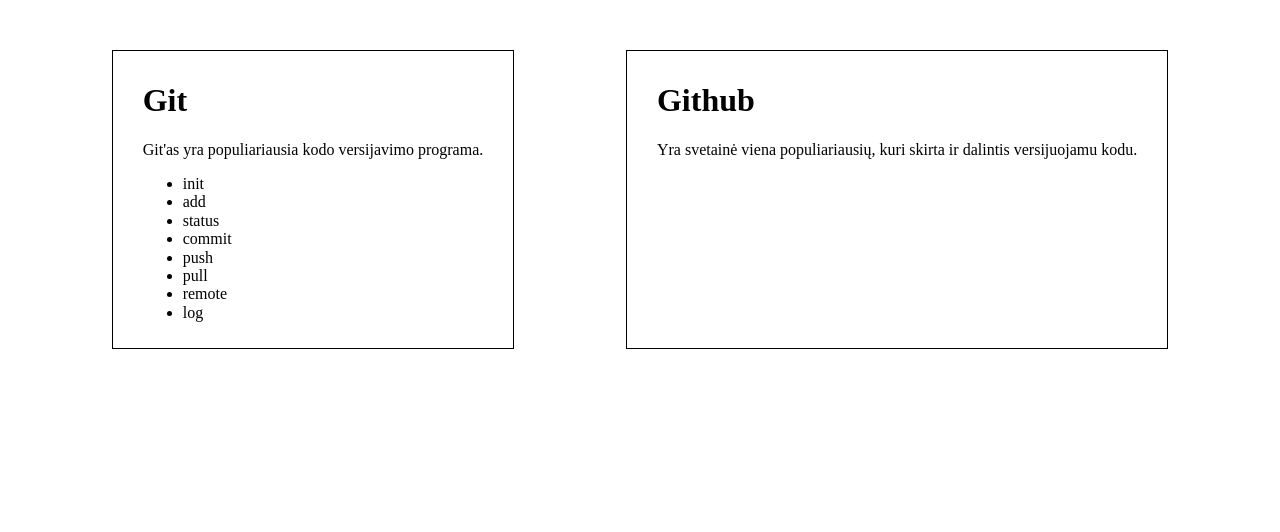
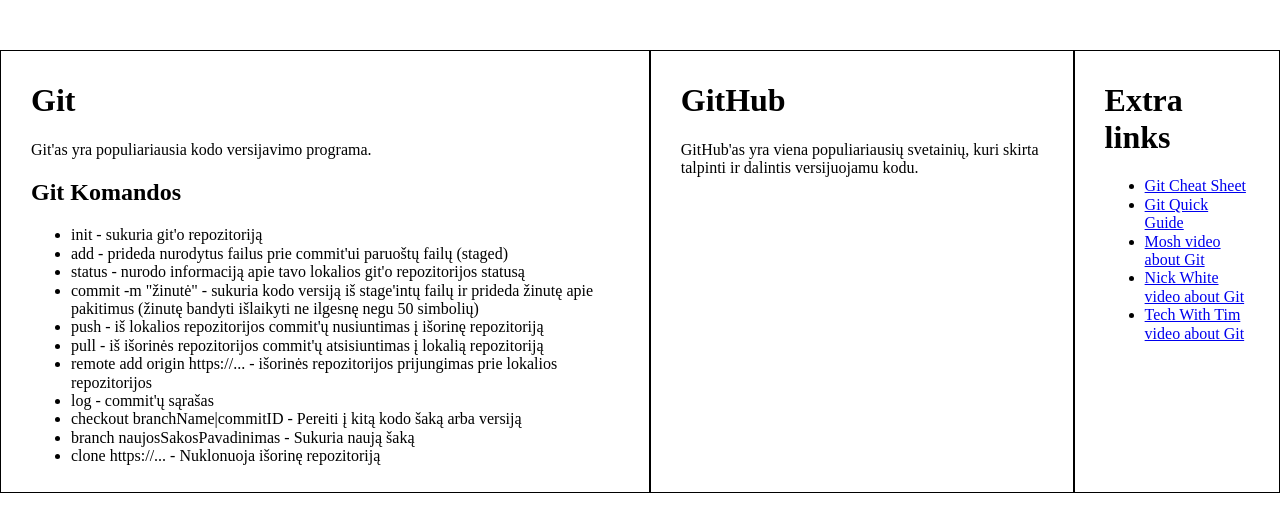
Before and after one commit to BerzinisG/heyHou, a plain HTML site: page index.html in a window 1280 px wide. Drawn offline with nearby package versions, Linux system fonts and the light colour scheme.

Commit message:
pakeistas html

```diff
--- a/index.html
+++ b/index.html
@@ -15,23 +15,37 @@
       <p>
         Git'as yra populiariausia kodo versijavimo programa.
       </p>
+      <h2>Git Komandos</h2>
       <ul>
-        <li>init</li>
-        <li>add</li>
-        <li>status</li>
-        <li>commit</li>
-        <li>push</li>
-        <li>pull</li>
-        <li>remote</li>
-        <li>log</li>
+        <li>init - sukuria git'o repozitoriją</li>
+        <li>add - prideda nurodytus failus prie commit'ui paruoštų failų (staged)</li>
+        <li>status - nurodo informaciją apie tavo lokalios git'o repozitorijos statusą</li>
+        <li>commit -m "žinutė" - sukuria kodo versiją iš stage'intų failų ir prideda žinutę apie pakitimus (žinutę bandyti išlaikyti ne ilgesnę negu 50 simbolių)</li>
+        <li>push - iš lokalios repozitorijos commit'ų nusiuntimas į išorinę repozitoriją</li>
+        <li>pull - iš išorinės repozitorijos commit'ų atsisiuntimas į lokalią repozitoriją</li>
+        <li>remote add origin https://... - išorinės repozitorijos prijungimas prie lokalios repozitorijos</li>
+        <li>log - commit'ų sąrašas</li>
+        <li>checkout branchName|commitID - Pereiti į kitą kodo šaką arba versiją</li>
+        <li>branch naujosSakosPavadinimas - Sukuria naują šaką</li>
+        <li>clone https://... - Nuklonuoja išorinę repozitoriją</li>
       </ul>
     </section>
-    <section id="github">
-      <h1>Github</h1>
+    <section id="gitHub">
+      <h1>GitHub</h1>
       <p>
-        Yra svetainė viena populiariausių, kuri skirta ir dalintis versijuojamu kodu.
+        GitHub'as yra viena populiariausių svetainių, kuri skirta talpinti ir dalintis versijuojamu kodu.
       </p>
 
+    </section>
+    <section id="links">
+      <h1>Extra links</h1>
+      <ul>
+        <li><a href="https://education.github.com/git-cheat-sheet-education.pdf" target="_blank">Git Cheat Sheet</a></li>
+        <li><a href="https://rogerdudler.github.io/git-guide/" target="_blank">Git Quick Guide</a></li>
+        <li><a href="https://youtu.be/8JJ101D3knE" target="_blank">Mosh video about Git</a></li>
+        <li><a href="https://youtu.be/mJ-qvsxPHpY" target="_blank">Nick White video about Git</a></li>
+        <li><a href="https://youtu.be/DVRQoVRzMIY" target="_blank">Tech With Tim video about Git</a></li>
+      </ul>
     </section>
   </main>
 
```
